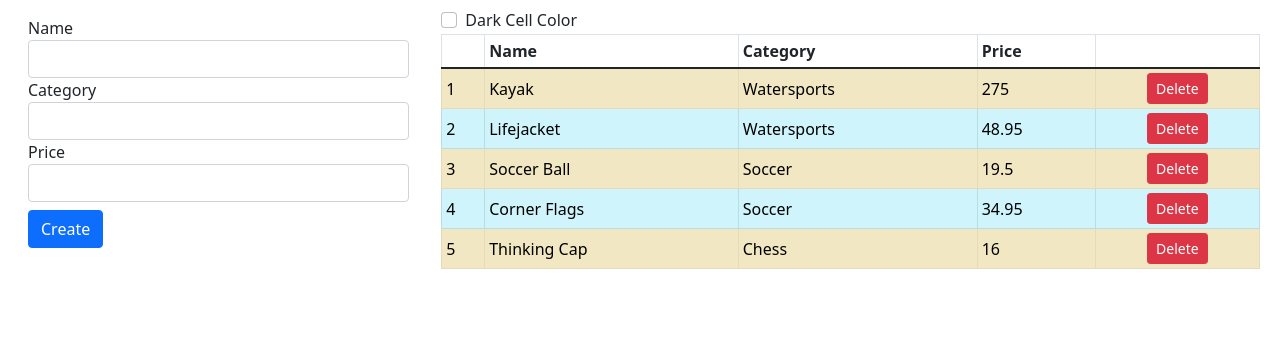
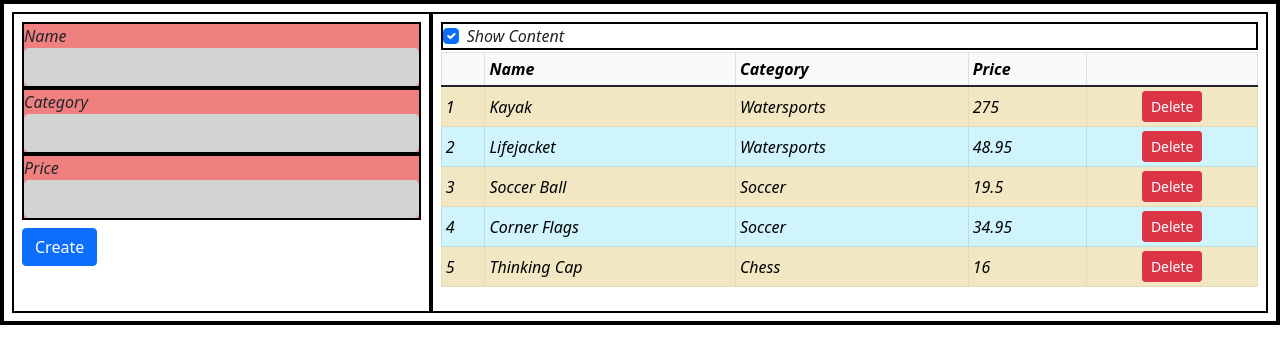
Before and after one commit to Kosteyyy/AP_example, an Angular app: page / in a window 1280 px wide. Shown: the top 364 px of the page. Built offline with nearby package versions, Linux system fonts and the light colour scheme.

Commit message:
Разбиение на компоненты, стили

```diff
--- a/src/app/component.ts
+++ b/src/app/component.ts
@@ -1,42 +1,17 @@
-import { ApplicationRef, Component } from '@angular/core';
+import { Component } from '@angular/core';
 import { Model } from './repository.model';
 import { Product } from './product.model';
-import { NgForm, NgModel, ValidationErrors } from '@angular/forms';
 
 @Component({
   selector: 'app',
   templateUrl: 'template.html',
+  styles: ["/deep/ div { border: 2px black solid; font-style:italic }"]
 })
 export class ProductComponent {
   model: Model = new Model();
-  showTable: boolean = false;
-  darkColor: boolean = false;
-
-  getProduct(key: number): Product | undefined {
-    return this.model.getProduct(key);
-  }
-
-  getProducts(): Product[] {
-    return this.model.getProducts();
-  }
-
-  newProduct: Product = new Product();
 
   addProduct(p: Product) {
     this.model.saveProduct(p);
   }
 
-  deleteProduct(key: number) {
-    this.model.deleteProduct(key);
-  }
-
-  submitForm() {
-    this.addProduct(this.newProduct);
-    this.newProduct = new Product();
-    // console.log(
-    //   '🚀 ~ ProductComponent ~ submitForm ~ this.newProduct:',
-    //   this.newProduct,
-    //   this.getProducts()
-    // );
-  }
 }
--- /dev/null
+++ b/src/app/productForm.component.css
@@ -0,0 +1,9 @@
+div {
+  background-color: lightcoral;
+}
+:host :hover {
+  font-size: 25px;
+}
+:host-context(.angularApp) input {
+    background-color: lightgray;
+    }
--- /dev/null
+++ b/src/app/productForm.component.html
@@ -0,0 +1,19 @@
+<form #form="ngForm" (ngSubmit)="submitForm(form)">
+  <div class="form-group">
+    <label>Name</label>
+    <input class="form-control" name="name" [(ngModel)]="newProduct.name" />
+  </div>
+  <div class="form-group">
+    <label>Category</label>
+    <input
+      class="form-control"
+      name="category"
+      [(ngModel)]="newProduct.category"
+    />
+  </div>
+  <div class="form-group">
+    <label>Price</label>
+    <input class="form-control" name="name" [(ngModel)]="newProduct.price" />
+  </div>
+  <button class="btn btn-primary mt-2" type="submit">Create</button>
+</form>
--- /dev/null
+++ b/src/app/productForm.component.ts
@@ -0,0 +1,23 @@
+import { Component, EventEmitter, OnInit, Output, ViewEncapsulation } from '@angular/core';
+import { Product } from './product.model';
+
+@Component({
+  selector: 'pa-productform',
+  templateUrl: 'productForm.component.html',
+  styleUrls: ["productForm.component.css"],
+  encapsulation: ViewEncapsulation.Emulated
+})
+export class ProductFormComponent implements OnInit {
+  newProduct: Product = new Product();
+  @Output('paNewProduct')
+  newProductEvent = new EventEmitter<Product>();
+  constructor() {}
+
+  ngOnInit() {}
+
+  submitForm(form: any) {
+    this.newProductEvent.emit(this.newProduct);
+    this.newProduct = new Product();
+    form.resetForm();
+  }
+}
--- /dev/null
+++ b/src/app/productTable.component.html
@@ -0,0 +1,34 @@
+<table class="table table-sm table-bordered table-striped">
+  <thead class="table-light">
+    <tr>
+      <th></th>
+      <th>Name</th>
+      <th>Category</th>
+      <th>Price</th>
+      <th></th>
+    </tr>
+  </thead>
+  <tbody>
+    <tr
+      *paFor="
+        let item of getProducts();
+        let i = index;
+        let odd = odd;
+        let even = even
+      "
+      [class.table-info]="odd"
+      [class.table-warning]="even"
+      class="align-middle"
+    >
+      <td>{{ i + 1 }}</td>
+      <td>{{ item.name }}</td>
+      <td>{{ item.category }}</td>
+      <td>{{ item.price }}</td>
+      <td class="text-center">
+        <button class="btn btn-danger btn-sm" (click)="deleteProduct(item.id)">
+          Delete
+        </button>
+      </td>
+    </tr>
+  </tbody>
+</table>
--- /dev/null
+++ b/src/app/productTable.component.ts
@@ -0,0 +1,30 @@
+import { Component, Input, OnInit } from '@angular/core';
+import { Model } from './repository.model';
+import { Product } from './product.model';
+
+@Component({
+  selector: 'paProductTable',
+  templateUrl: 'ProductTable.component.html',
+})
+export class ProductTableComponent implements OnInit {
+  @Input('model')
+  dataModel: Model | undefined;
+
+  constructor() {}
+
+  ngOnInit() {}
+
+  getProduct(key: number): Product | undefined {
+    return this.dataModel?.getProduct(key);
+  }
+
+  getProducts(): Product[] | undefined {
+    return this.dataModel?.getProducts();
+  }
+
+  deleteProduct(key: number) {
+    this.dataModel?.deleteProduct(key);
+  }
+
+  showTable: boolean = true;
+}
--- a/src/app/template.html
+++ b/src/app/template.html
@@ -1,81 +1,12 @@
-<div class="container-fluid">
+<div class="container-fluid ">
   <div class="row p-2">
-    <div class="col-4">
-      <form class="m-2" (ngSubmit)="submitForm()">
-        <div class="form-group">
-          <label>Name</label>
-          <input
-            class="form-control"
-            name="name"
-            [(ngModel)]="newProduct.name"
-          />
-        </div>
-        <div class="form-group">
-          <label>Category</label>
-          <input
-            class="form-control"
-            name="category"
-            [(ngModel)]="newProduct.category"
-          />
-        </div>
-        <div class="form-group">
-          <label>Price</label>
-          <input
-            class="form-control"
-            name="price"
-            [(ngModel)]="newProduct.price"
-          />
-        </div>
-        <button class="btn btn-primary mt-2" type="submit">Create</button>
-      </form>
+    <div class="col-4 p-2 text-dark angularApp">
+      <pa-productform (paNewProduct)="addProduct($event)"></pa-productform>
     </div>
-
-    <div class="col">
-      <div class="form-check">
-        <label class="form-check-label">Dark Cell Color</label>
-        <input
-          type="checkbox"
-          class="form-check-input"
-          [(ngModel)]="darkColor"
-        />
-      </div>
-
-      <table
-        class="table table-sm table-bordered table-striped"
-        [paCellDarkColor]="darkColor"
-      >
-        <thead>
-          <tr>
-            <th></th>
-            <th>Name</th>
-            <th>Category</th>
-            <th>Price</th>
-            <th></th>
-          </tr>
-        </thead>
-        <tbody>
-          <tr
-            *paFor="let item of getProducts(); let i = index; let odd = odd;
-let even = even"
-            [class.table-info]="odd"
-            [class.table-warning]="even"
-            class="align-middle"
-          >
-            <td>{{i + 1}}</td>
-            <td>{{item.name}}</td>
-            <td>{{item.category}}</td>
-            <td>{{item.price}}</td>
-            <td class="text-center">
-              <button
-                class="btn btn-danger btn-sm"
-                (click)="deleteProduct(item.id)"
-              >
-                Delete
-              </button>
-            </td>
-          </tr>
-        </tbody>
-      </table>
+    <div class="col p-2">
+      <paToggleView>
+        <paProductTable [model]="model"></paProductTable>
+      </paToggleView>
     </div>
   </div>
 </div>
--- /dev/null
+++ b/src/app/toggleView.component.html
@@ -0,0 +1,5 @@
+<div class="form-check">
+  <label class="form-check-label">Show Content</label>
+  <input class="form-check-input" type="checkbox" [(ngModel)]="showContent" />
+</div>
+<ng-content *ngIf="showContent"></ng-content>
--- /dev/null
+++ b/src/app/toggleView.component.ts
@@ -0,0 +1,14 @@
+import { Component, OnInit } from '@angular/core';
+
+@Component({
+    selector: 'paToggleView',
+    templateUrl: 'toggleView.component.html'
+})
+
+export class ToggleViewComponent implements OnInit {
+    showContent: boolean = true;
+
+    constructor() { }
+
+    ngOnInit() { }
+}
```
Also changed, not shown: src/app/app.module.ts (+11 -4 lines).
